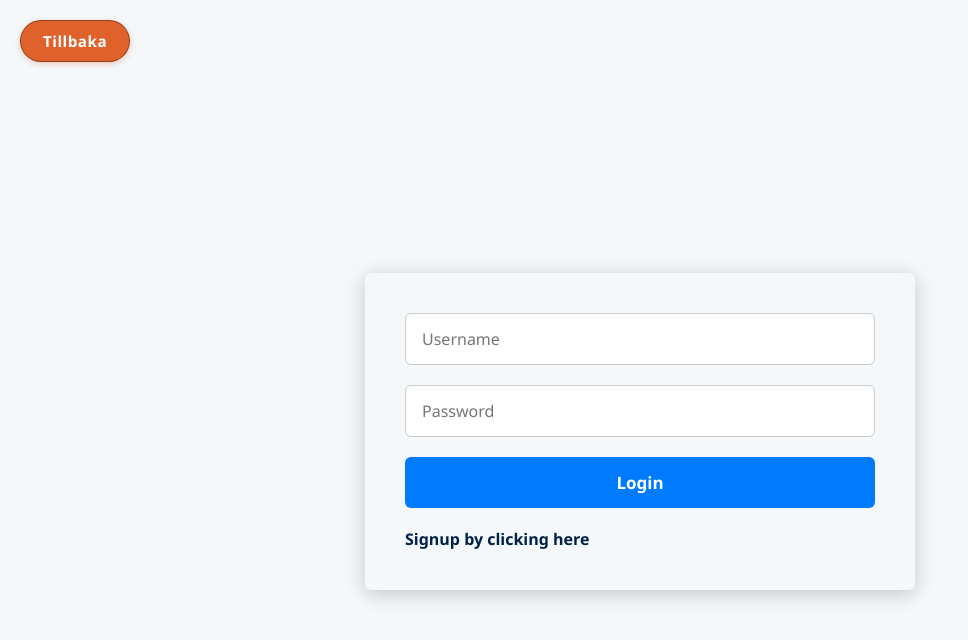
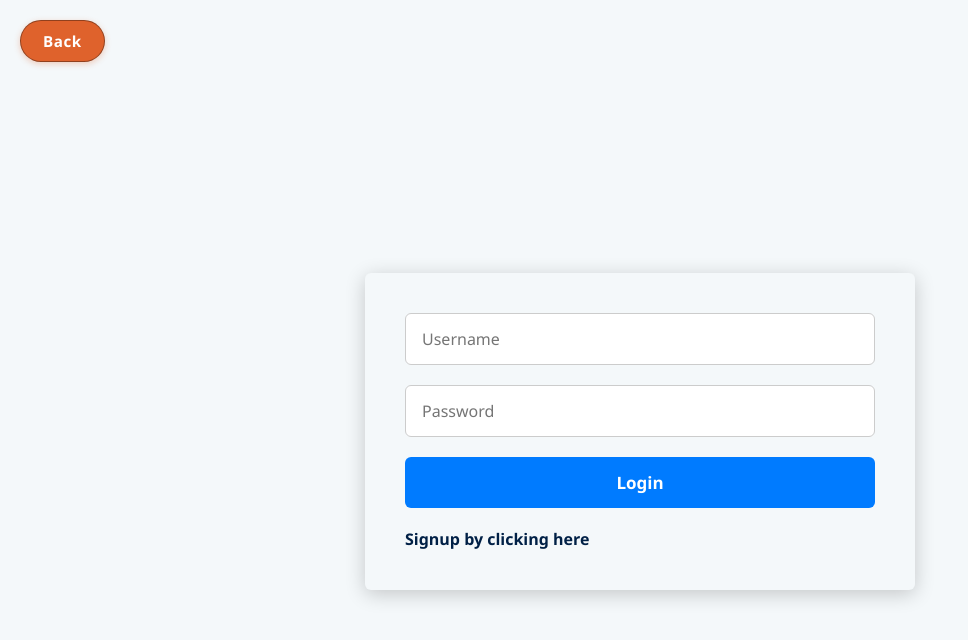
Before and after one commit to Vappelquist/Meetly, a React (Vite) app in the folder Meetly/Frontend/client/: page /#/login in a window 1280 px wide. Shown: the top 640 px of the page, without its empty margins (0-968 px from the left). Built offline with nearby package versions, Linux system fonts and the light colour scheme.

Commit message:
Language consitency edit

```diff
--- a/Meetly/Frontend/client/src/components/BackButton.jsx
+++ b/Meetly/Frontend/client/src/components/BackButton.jsx
@@ -7,7 +7,7 @@ export default function LoginButton() {
 
     return (
         <button className="BackButton-class" onClick={() => navigate("/")}>
-            Tillbaka
+            Back
         </button>
     );
 }
--- a/Meetly/Frontend/client/src/components/CreateMeetupForm.jsx
+++ b/Meetly/Frontend/client/src/components/CreateMeetupForm.jsx
@@ -43,7 +43,7 @@ console.error("Create meetup failed:", err);
       <input name="time" type="datetime-local" value={form.time} onChange={handleChange} required />
       <input name="maxCapacity" type="number" min="1" value={form.maxCapacity} onChange={handleChange} required />
       <input name="imageUrl" type="url" placeholder="Image-Url" value={form.imageUrl} onChange={handleChange} />
-      <button type="submit">Skapa</button>
+      <button type="submit">Create</button>
       {error && <p>{error}</p>}
     </form>
   );
--- a/Meetly/Frontend/client/src/components/MeetingCard.jsx
+++ b/Meetly/Frontend/client/src/components/MeetingCard.jsx
@@ -5,7 +5,8 @@ export default function MeetingCard({id, title, description, host, date, imageUr
         <Link to={`/meetup/${id}`} className="MeetingCard-link">
         <section className="MeetingCard-class">
             <div className="MeetingCardLeft">
-                {imageUrl && <img src={imageUrl} alt={title} />}                <p>{date}</p>
+                {imageUrl && <img src={imageUrl} alt={title} />}
+                <p>{date}</p>
             </div>
             <div className="MeetingCardRight">
                 <h2>{title}</h2>
```
